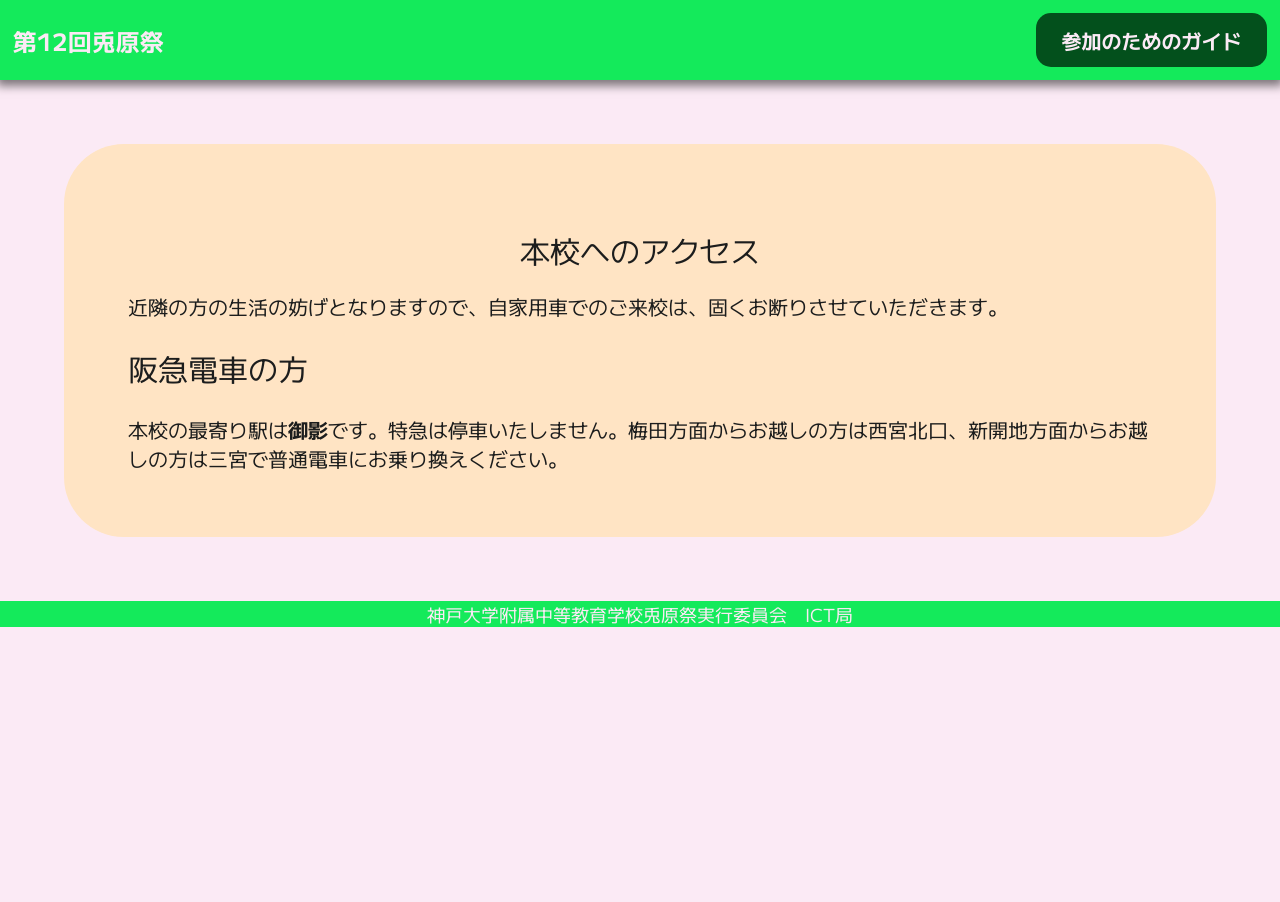
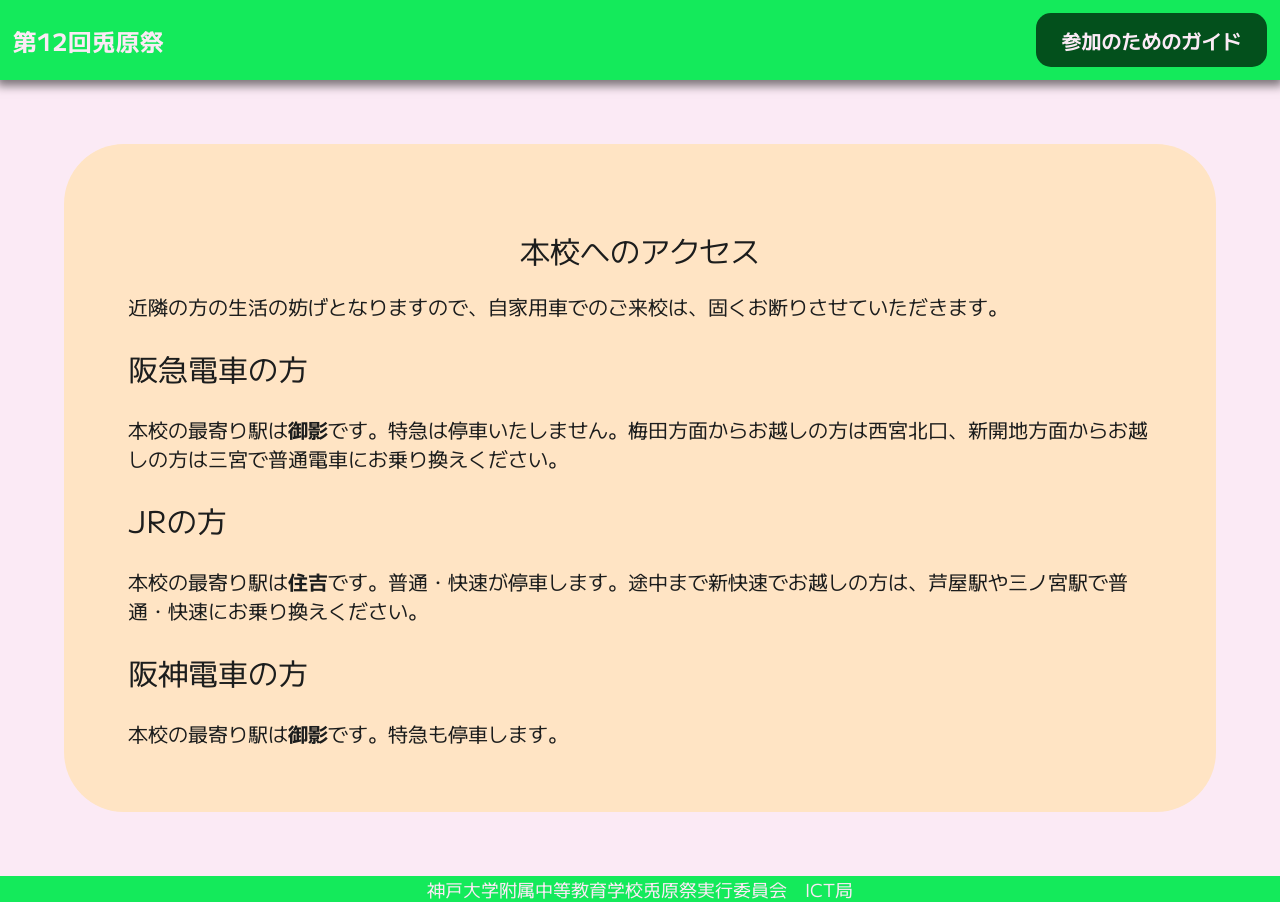
Before and after one commit to TogensaiICT/togensai.jp, a SvelteKit app: page /access in a window 1280 px wide. Before the commit the page ends 800 px from the top, so only its background shows below. Built offline with nearby package versions, Linux system fonts and the light colour scheme; a web font is replaced by a local one.

Commit message:
Update +page.svelte
JRと阪神の情報を追加できた筈.

```diff
--- a/src/routes/access/+page.svelte
+++ b/src/routes/access/+page.svelte
@@ -9,5 +9,9 @@
         </div>
         <h2>阪急電車の方</h2>
         本校の最寄り駅は<strong>御影</strong>です。特急は停車いたしません。梅田方面からお越しの方は西宮北口、新開地方面からお越しの方は三宮で普通電車にお乗り換えください。
+        <h2>JRの方</h2>
+        本校の最寄り駅は<strong>住吉</strong>です。普通・快速が停車します。途中まで新快速でお越しの方は、芦屋駅や三ノ宮駅で普通・快速にお乗り換えください。
+        <h2>阪神電車の方</h2>
+        本校の最寄り駅は<strong>御影</strong>です。特急も停車します。
     </Paper>
 </main>
```
